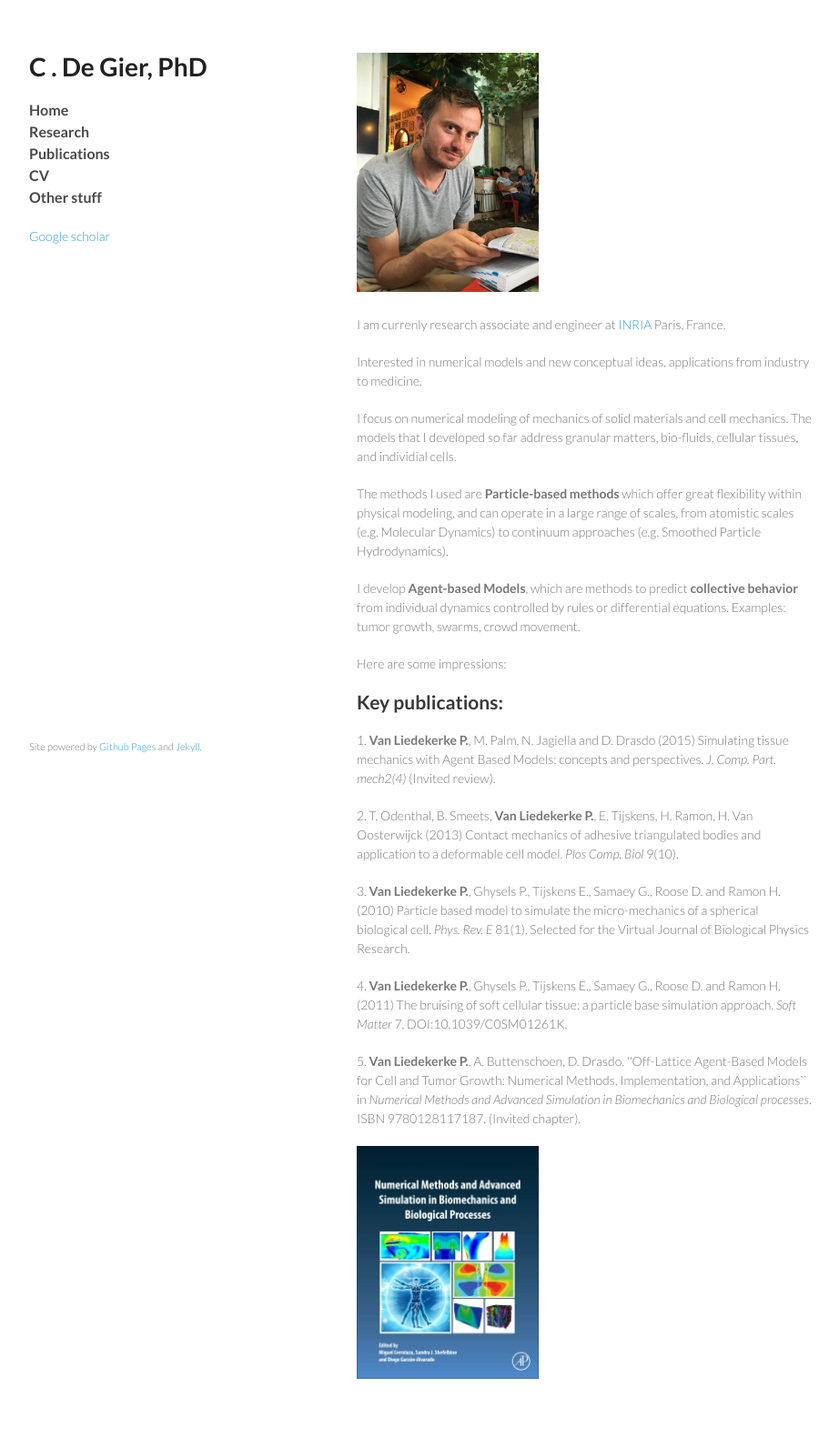
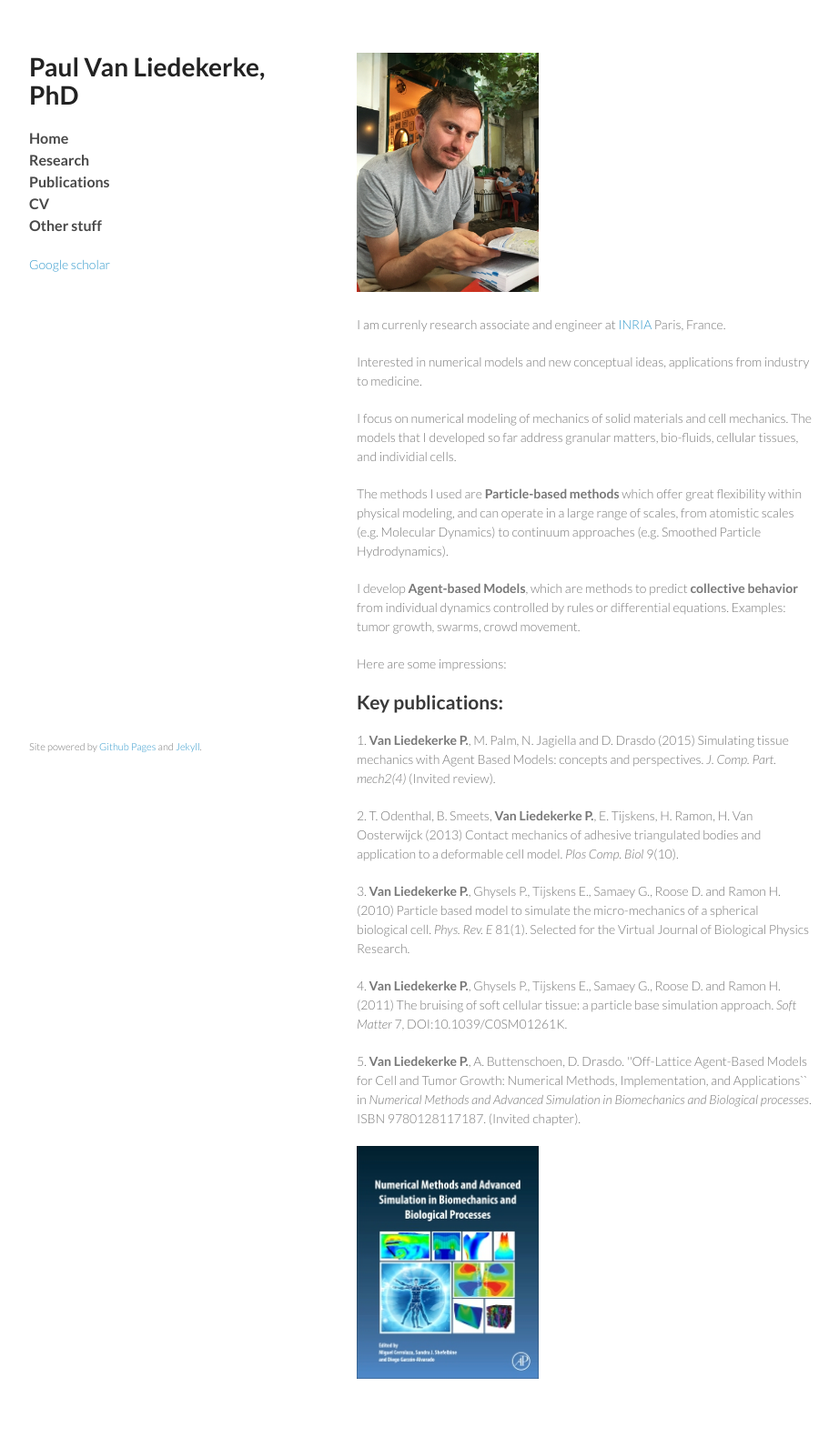
Before and after one commit to paulvanliedekerke/wittgenstein, a Jekyll site: the page index.html, which Jekyll copies as it is, in a window 1280 px wide. Shown: the whole page at 91% size, without its empty margins (178-1100 px from the left). Built offline with Jekyll 4.4.1, drawn with Linux system fonts in a browser that asks for light colours; Markdown is read by kramdown in place of the engine named in the settings.

Commit message:
Update index.html

```diff
--- a/index.html
+++ b/index.html
@@ -15,7 +15,7 @@
   <body>
     <div class="wrapper">
       <header>
-        <h1>C . De Gier, PhD </h1>
+        <h1>Paul Van Liedekerke, PhD </h1>
         <p></p>
         <p class="navigation">
           <a href="http://www.vanliedekerke.net/">Home</a><br>
```
